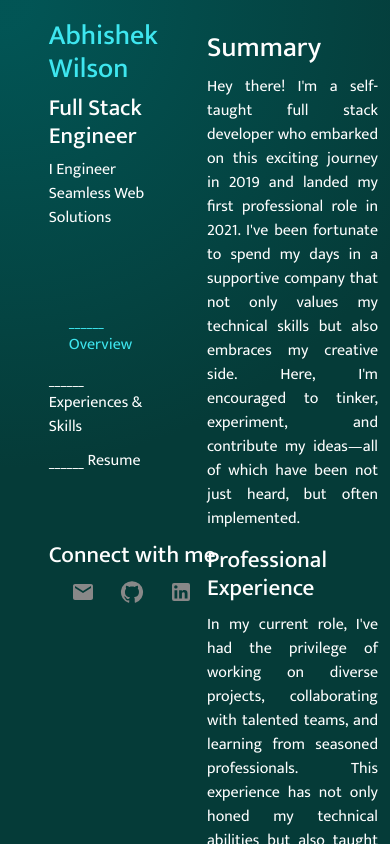
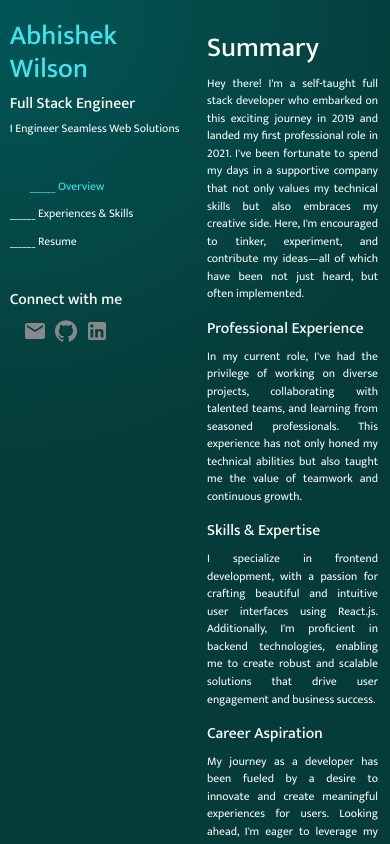
Before and after one commit to abhishek-dev-works/personal-portfolio, a React (Create React App) app: page / in a window 390 px wide. Built offline with nearby package versions, Linux system fonts and the light colour scheme.

Commit message:
Added Responsiveness

```diff
--- a/src/App.css
+++ b/src/App.css
@@ -11,18 +11,18 @@
 
   /* Handle (thumb) of the scrollbar */
   ::-webkit-scrollbar-thumb {
-    background-color: #888; /* Color of the scrollbar thumb */
+    background-color: #9c9c9ca2; /* Color of the scrollbar thumb */
     border-radius: 6px; /* Rounded corners of the scrollbar thumb */
   }
 
   /* Handle on hover */
   ::-webkit-scrollbar-thumb:hover {
-    background-color: #555; /* Color of the scrollbar thumb on hover */
+    background-color: #25252570; /* Color of the scrollbar thumb on hover */
   }
 
   /* Track (area behind the handle) of the scrollbar */
   ::-webkit-scrollbar-track {
-    background: #f1f1f1; /* Color of the scrollbar track */
+    background: transparent; /* Color of the scrollbar track */
   }
 
   /* Track on hover */
@@ -40,6 +40,9 @@
 :root {
   --primary-color: #3ee6ef;
   --font-size-medium: 16px;
+  --h1-mobile: 7vmin;
+  --h3-mobile: 4vmin;
+  --p-mobile: 3vmin;
 }
 
 .app {
@@ -221,3 +224,45 @@
   color: black;
   background-color: var(--primary-color);
 }
+
+@media (max-width: 600px) {
+
+  .header {
+    margin: 20px 5%;
+    width: fit-content;
+  }
+
+  .navLinksContainer {
+    padding: 5%;
+  }
+
+  .connectWrapper {
+    margin: 20px 5%;
+  }
+
+  h1 {
+    font-size: var(--h1-mobile);
+  }
+  h3{
+    font-size: var(--h3-mobile);
+  }
+  p{
+    font-size: var(--p-mobile);
+  }
+
+  .chip{
+    font-size: var(--p-mobile);
+  }
+
+  article {
+    font-size: var(--p-mobile);
+  }
+
+  .left {
+    max-width: 30vw;
+  }
+
+  .right {
+    max-width: 70vw;
+  }
+}
--- a/src/Components/LeftPanel.tsx
+++ b/src/Components/LeftPanel.tsx
@@ -17,7 +17,7 @@ const LeftPanel = () => {
           key={`${item}-${ind}`}
           onClick={() => handleScroll(ind)}
         >
-          <span>______</span> {item}
+          <span/>______ {item}
         </p>
       ))}
     </div>
--- a/src/Components/ResumeDownload.tsx
+++ b/src/Components/ResumeDownload.tsx
@@ -10,7 +10,7 @@ const ResumeDownload = () => {
     <div className="download" id="downloadButton">
       <button className="downloadbtn" onClick={() => handleClick()}>Download Resume</button>
       <div className="about">
-        <h3 className="aboutHeading">About</h3>
+        <h3>About</h3>
         <p>
           Loosely crafted in Figma and brought to life in Visual Studio Code,
           this website is a testament to my love for design and development.
@@ -19,7 +19,7 @@ const ResumeDownload = () => {
           text is elegantly set in the Inter typeface, enhancing readability and
           visual harmony.
         </p>
-        <h3 className="aboutHeading">Let's build together</h3>
+        <h3>Let's build together</h3>
         <p>
           While this portfolio is a showcase of my skills, it's also an open
           invitation to collaborate on exciting projects. Whether you have a
```
